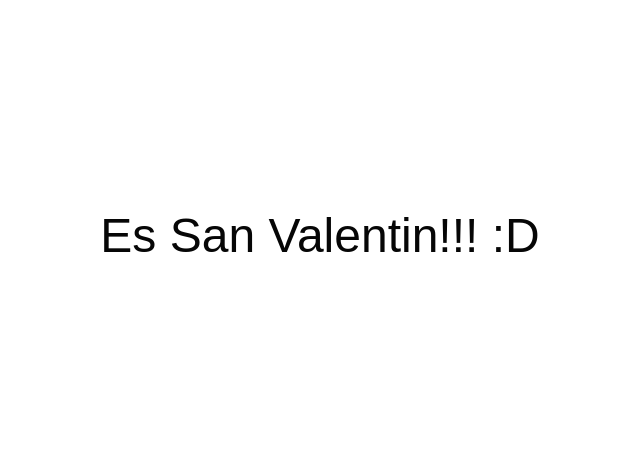
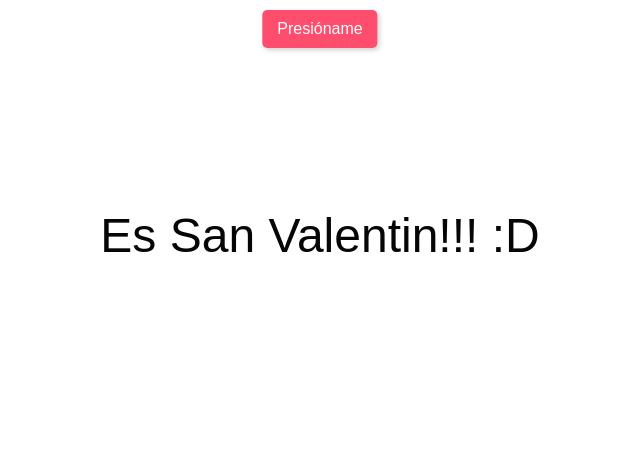
Before and after one commit to franquito3/SanValentinWeb2, a website: page index.html in a window 1280 px wide. Shown: the whole page, without its empty margins (320-960 px from the left). Drawn offline with nearby package versions, Linux system fonts and the light colour scheme.

Commit message:
Correcin

```diff
--- a/index.html
+++ b/index.html
@@ -13,6 +13,8 @@
   </head>
 
   <body>
+    <button id="btnPresioname">Presióname</button>
+    <audio id="miAudio" src="img/audio.mp3"></audio>
     <div class="container">
       <div class="one">
         <h1 class="one">
@@ -130,6 +132,18 @@
       </div>
     </div>
   </body>
+  <script>
+    document.getElementById("btnPresioname").addEventListener("click", function() {
+        // Crear un elemento de audio
+        let audio = new Audio("img/audio.mp3");
+
+        // Reproducir la música
+        audio.play();
+
+        // Ocultar el botón
+        this.style.display = "none";
+    });
+  </script>
 
   <script src="https://unpkg.com/babel-standalone@6/babel.min.js"></script>
   <script src="https://cdnjs.cloudflare.com/ajax/libs/gsap/1.20.3/TweenMax.min.js"></script>
--- a/script/main.js
+++ b/script/main.js
@@ -1,7 +1,9 @@
 // Animation Timeline
 const animationTimeline = () => {
-  const audio = new Audio("img/audio.mp3");
-audio.play();
+
+
+
+
   // Spit chars that needs to be animated individually
   const textBoxChars = document.getElementsByClassName("hbd-chatbox")[0];
   const hbd = document.getElementsByClassName("wish-hbd")[0];
@@ -270,13 +272,11 @@ audio.play();
   // tl.seek("currentStep");
   // tl.timeScale(2);
 
- // Botón para reiniciar animación y música
- const replyBtn = document.getElementById("replay");
- replyBtn.addEventListener("click", () => {
-   tl.restart();
-   audio.currentTime = 0; // Reinicia el audio
-   audio.play();
- });
+  // Restart Animation on click
+  const replyBtn = document.getElementById("replay");
+  replyBtn.addEventListener("click", () => {
+    tl.restart();
+  });
 };
 
 // Import the data to customize and insert them into page
--- a/style/style.css
+++ b/style/style.css
@@ -6,6 +6,28 @@ body {
   margin: 0;
   font-family: "Work Sans", sans-serif;
 }
+
+#btnPresioname {
+  z-index: 1000; /* O un valor mayor que otros elementos */
+  position: fixed;
+  top: 10px; /* Ajusta según sea necesario */
+  left: 50%;
+  transform: translateX(-50%);
+  padding: 10px 15px;
+  background-color: #ff4d6d;
+  color: white;
+  border: none;
+  border-radius: 5px;
+  cursor: pointer;
+  font-size: 16px;
+  box-shadow: 2px 2px 5px rgba(0, 0, 0, 0.2);
+  transition: background 0.3s;
+}
+
+#btnPresioname:hover {
+  background-color: #ff1f4d;
+}
+
 
 .container {
   height: 100vh;
```
